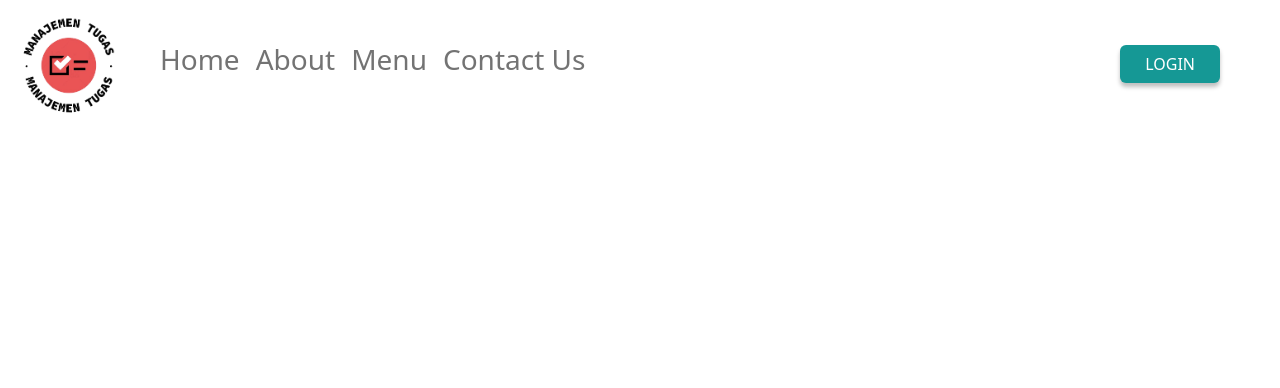
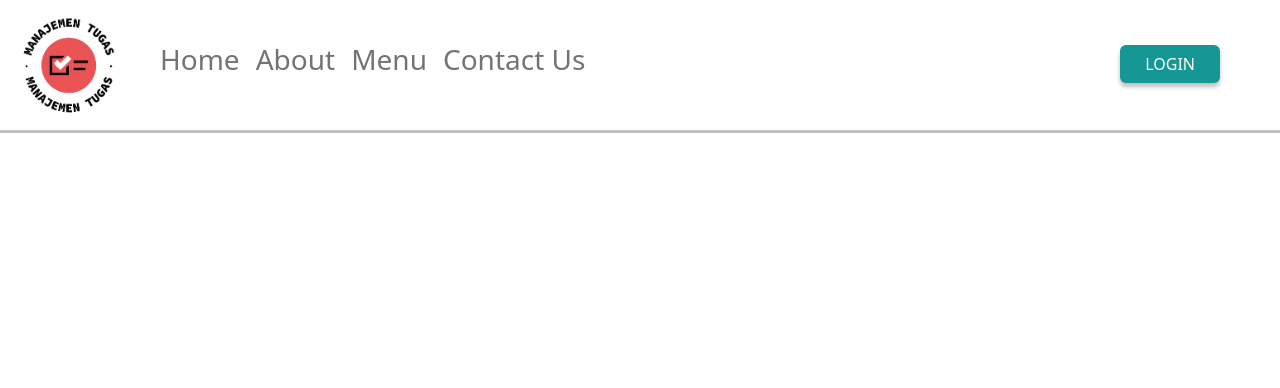
Before and after one commit to dickyts15/Manajemen-Tugas, a PHP site: page /index.php in a window 1280 px wide. Shown: the top 388 px of the page. Run offline with PHP 8.4, Linux system fonts and the light colour scheme.

Commit message:
Nambahin garis di header

```diff
--- a/layouts/header.php
+++ b/layouts/header.php
@@ -44,7 +44,7 @@
 </nav>
 
 <body>
-
+    <hr width="100%" size="5" color="black" style="margin-top:2px">
 </body>
 
 </html>
```
